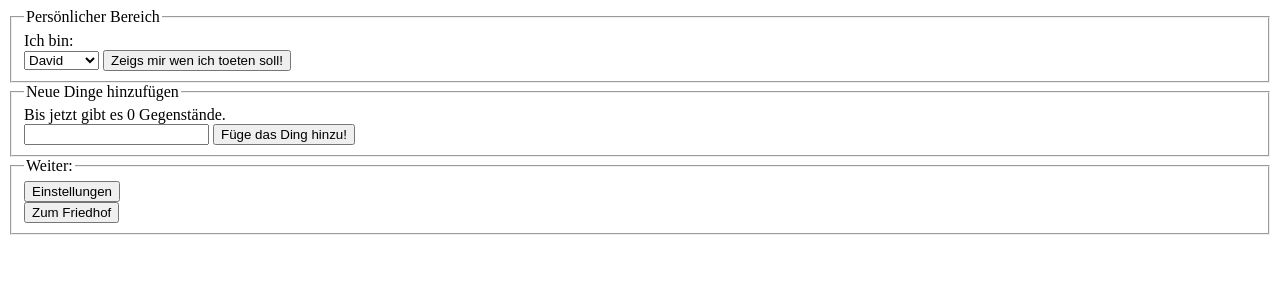
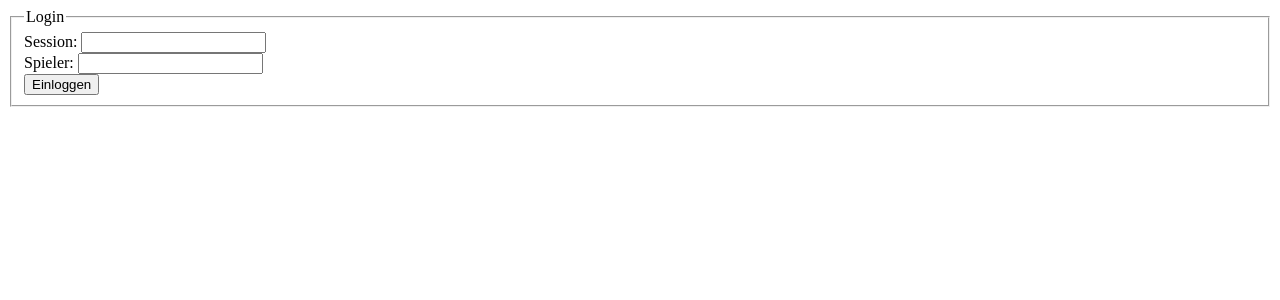
Before and after one commit to jakdimi/toeten, a Flask app: page / in a window 1280 px wide. Shown: the top 300 px of the page. Run offline with Flask 2, Linux system fonts and the light colour scheme; parts of the project's set-up code (start-up, migrations or seed data) failed here and were passed over.

Commit message:
worked on new login and session page

```diff
--- a/app/app.py
+++ b/app/app.py
@@ -4,7 +4,19 @@ import random
 from flask import Flask, request, render_template, redirect
 
 
+sessions = {}
 current_game = logic.Session("Frankreich2", settings.INITIAL_PLAYERS, [])
+hash_table = {}
+
+
+def hash_args(session_name, player_name):
+    hash_str = str(hash(session_name + player_name))
+    hash_table[hash_str] = (session_name, player_name)
+    return hash_str
+
+
+def start_session(session_name):
+    sessions[session_name] = (logic.load_session(session_name))
 
 
 def get_inschrift():
@@ -30,81 +42,105 @@ app = Flask(__name__, template_folder='templates')
 
 @app.route('/')
 def index():
-    if not current_game.running:
+    with app.app_context():
+        return render_template('index.html')
+
+
+@app.route('/session', methods=['POST'])
+def set_session():
+    session_name = request.form.get('session_name')
+    player_name = request.form.get('player_name')
+
+    if session_name is None or player_name is None:
+        return redirect('/')
+
+    if session_name not in sessions.keys():
+        start_session(session_name)
+
+    session = sessions[session_name]
+    if player_name not in session.players:
+        sessions[session_name].add_player(player_name)
+
+    hash_str = hash_args(session_name, player_name)
+    return redirect(f'/session?hash={hash_str}')
+
+
+@app.route('/session', methods=['GET'])
+def get_session():
+    hash_str = request.args.get('hash')
+    if hash_str is None:
+        return redirect('/')
+
+    session_name, player_name = hash_table[hash_str]
+
+    session = sessions[session_name]
+    print(session)
+
+    if session.running:
+        if session.is_alive(player_name):
+            mode = 'alive'
+        else:
+            mode = 'dead'
+
+        player_infos = []
+
+        for player in session.get_players():
+            if session.is_alive(player):
+                alive = "alive"
+            else:
+                alive = "dead"
+            kill_count = session.get_kill_count(player)
+            player_infos.append((player, kill_count, alive))
+
         with app.app_context():
             return render_template(
-                'index.html',
-                persons=current_game.players,
-                nr_of_things=str(len(current_game.things)),
-                running="False"
+                'session.html',
+                hash=hash_str,
+                session_name=session_name,
+                player_name=player_name,
+                victim_name=session.get_victim(player_name),
+                mode=mode,
+                nr_of_things=len(session.things),
+                player_infos=player_infos
             )
+
     else:
-        leaderboard = zip(
-            current_game.current_game['person_order'],
-            current_game.current_game['kill_count'])
-        leaderboard = sorted(leaderboard, key=lambda x: x[0])
-        leaderboard = sorted(leaderboard, key=lambda x: x[1], reverse=True)
+        mode = "not_running"
         with app.app_context():
             return render_template(
-                'index.html',
-                persons=current_game.players,
-                nr_of_things=str(len(current_game.things)),
-                running="True",
-                leaderboard=leaderboard
+                'session.html',
+                hash=hash_str,
+                session_name=session_name,
+                player_name=player_name,
+                nr_of_things=len(session.things),
+                mode=mode
             )
 
 
-@app.route("/personal", methods=['GET', 'POST'])
-def personal():
-    name = request.args.get('name')
-    select = request.form.get('people_select')
-    if name is None:
-        return redirect(f"personal?name={select}")
-
-    if not current_game.running:
-        with app.app_context():
-            return render_template(
-                'personal_not_running.html'
-            )
-
-    if current_game.is_alive(name):
-        if current_game.get_victim(name) == name:
-            with app.app_context():
-                return render_template(
-                    'personal_winner.html',
-                    name=name
-                )
-        with app.app_context():
-            return render_template(
-                'personal_alive.html',
-                name=name,
-                victim=current_game.get_victim(name),
-                thing=current_game.get_thing(name)
-            )
-    else:
-        with app.app_context():
-            return render_template(
-                'personal_dead.html',
-                name=name
-            )
+@app.route("/settings")
+def settings_page():
+    pass
 
 
-
-@app.route("/addthing", methods=['GET', 'POST'])
+@app.route("/add_thing", methods=['POST'])
 def add_thing():
+    hash_str = request.args.get('hash')
     thing = request.form.get('thing')
     current_game.add_thing(thing)
-    return redirect("/")
+    return redirect(f'/session?hash={hash_str}')
 
 
 @app.route("/has_killed", methods=['GET', 'POST'])
 def has_killed():
-    name = request.args.get('name')
-    if name is None:
-        return redirect("/")
-    current_game.has_killed(name)
-    print(f"{current_game.get_victim(name)} wurde getoetet!")
-    return redirect(f"/personal?name={name}")
+    hash_str = request.args.get('hash')
+
+    if hash_str is None:
+        return redirect('/')
+
+    session_name, player_name = hash_table[hash_str]
+    current_game.has_killed(player_name)
+    print(f"{current_game.get_victim(player_name)} wurde getoetet!")
+    return redirect(f"/personal?name={player_name}")
 
 
 @app.route("/friedhof")
@@ -118,60 +154,5 @@ def friedhof():
         )
 
 
-@app.route("/settings")
-def settings_page():
-    game_states = current_game.get_available_game_states()
-
-    saves = game_states.keys()
-    dates = []
-    for save in saves:
-        dates.append(game_states[save]['last_saved'])
-
-    with app.app_context():
-        return render_template(
-            "settings.html",
-            persons=current_game.players,
-            players=current_game.get_players(),
-            saves=zip(saves, dates)
-        )
-
-
-@app.route("/add_person", methods=['GET', 'POST'])
-def add_person():
-    name = request.form.get('person')
-    if name not in current_game.players:
-        current_game.add_person(name)
-    return redirect("/settings")
-
-
-@app.route("/new_game")
-def new_game():
-    current_game.start_new_game()
-    print(current_game)
-    return redirect("/settings")
-
-
-@app.route("/load_game", methods=['GET', 'POST'])
-def load_game():
-    save = request.form.get('save_select')
-    print(current_game)
-    current_game.load_game_state(save)
-    print(current_game)
-    return redirect("/settings")
-
-
-@app.route("/save_persons")
-def save_persons():
-    current_game.save_persons()
-    return redirect("/settings")
-
-
-@app.route("/save_things")
-def save_things():
-    current_game.save_things()
-    return redirect("/settings")
-
-
 if __name__ == "__main__":
-    current_game.save_game_state("save0", as_new=False)
     app.run(host="0.0.0.0", port=settings.PORT)
--- a/app/templates/index.html
+++ b/app/templates/index.html
@@ -14,50 +14,19 @@ Attributes:
 <body>
 
 <fieldset>
-    <legend>  Persönlicher Bereich </legend>
-    Ich bin:
-    <form method="POST" action="/personal">
-        <select name="people_select">
-            {% for person in persons %}
-            <option value="{{ person }}">{{ person }}</option>
-            {% endfor %}
-        </select>
-        <button type="submit">Zeigs mir wen ich toeten soll!</button>
-    </form>
-</fieldset>
-
-<fieldset>
-    <legend> Neue Dinge hinzufügen </legend>
-    <div>
-        Bis jetzt gibt es {{ nr_of_things }} Gegenstände.
-    </div>
-    <div>
-        <form method="POST" action="/addthing">
-            <input name="thing">
-            <button type="submit">Füge das Ding hinzu!</button>
-        </form>
-    </div>
-</fieldset>
-
-{% if running == "True" %}
-<fieldset>
-    <label>Leaderboard</label>
-    {% for (person, kills) in leaderboard %}
-    <ol>
-        <li> {{ person }} hat {{ kills }} getötet </li>
-    </ol>
-    {% endfor %}
-</fieldset>
-{% endif %}
-
-<fieldset>
-    <legend> Weiter: </legend>
-    <form method="GET" action="/settings">
-        <button type="submit">Einstellungen</button>
-    </form>
-
-    <form method="GET" action="/friedhof">
-        <button type="submit">Zum Friedhof</button>
+    <legend> Login </legend>
+    <form method="POST" action="/session">
+        <div>
+            <label for="session_name"> Session: </label>
+            <input name="session_name" id="session_name">
+        </div>
+        <div>
+            <label for="player_name"> Spieler: </label>
+            <input name="player_name" id="player_name">
+        </div>
+        <div>
+            <button type="submit">Einloggen</button>
+        </div>
     </form>
 </fieldset>
 
--- a/requirements.txt
+++ b/requirements.txt
@@ -1 +1 @@
-Flask: 2.2.2
+flask: 2.2.2
```
Also changed, not shown: app/logic.py (+12 -8 lines), app/templates/session.html (added, +93 -0 lines), 1 other file.
